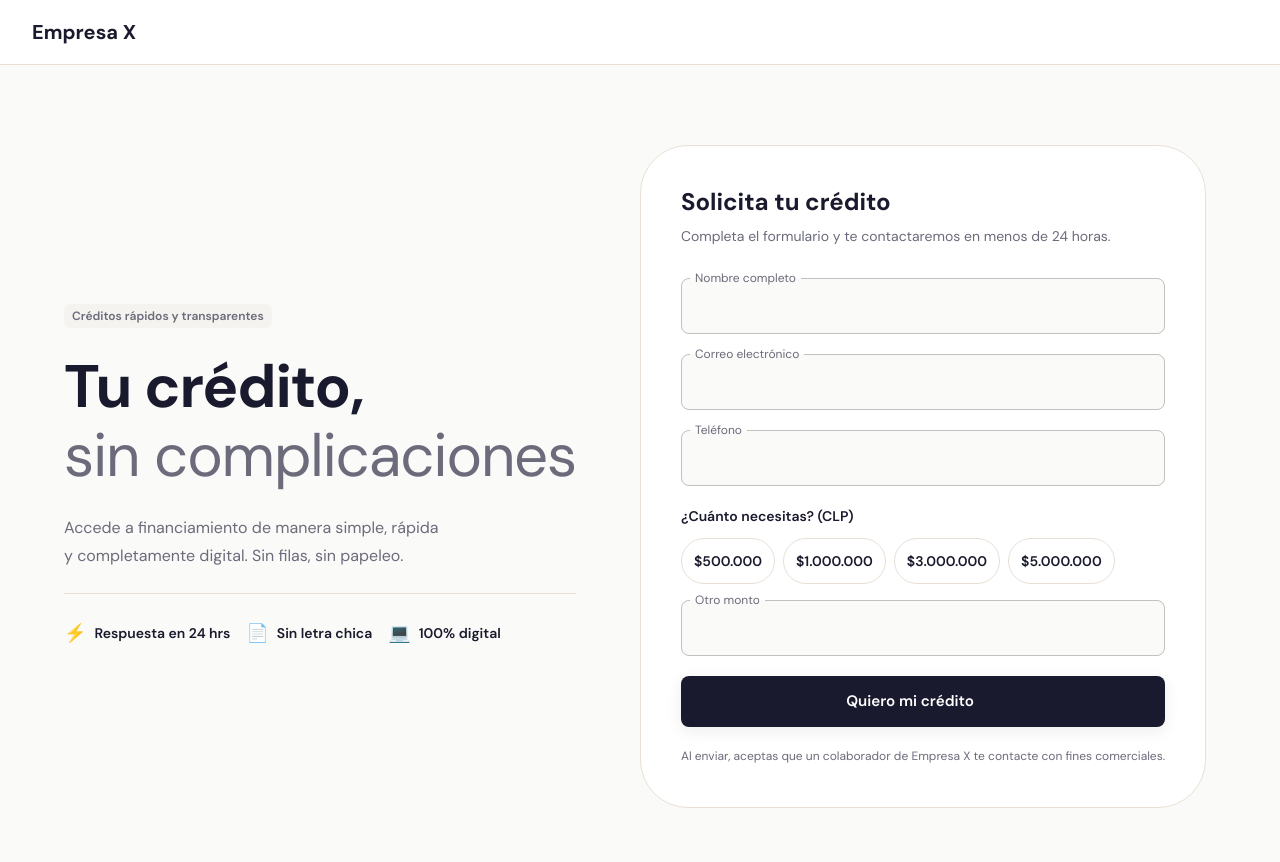
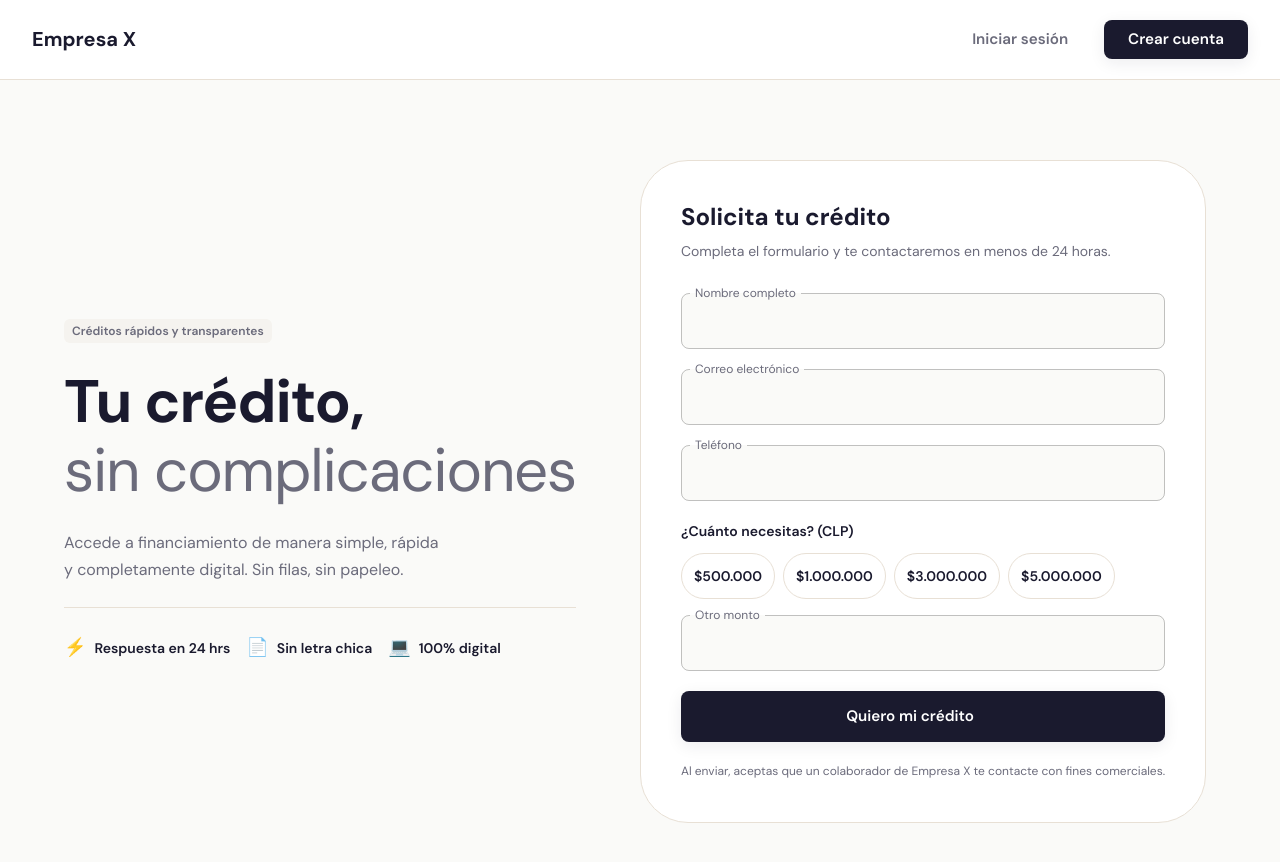
Before and after one commit to RodrigoR07/Prueba-Tecnica-Banca.me, a React (Vite) app: page / in a window 1280 px wide. Shown: the top 862 px of the page. Built offline with nearby package versions, Linux system fonts and the light colour scheme; some icons are missing.

Commit message:
feat: add login and register buttons to Landing navbar

```diff
--- a/src/pages/Landing.jsx
+++ b/src/pages/Landing.jsx
@@ -1,5 +1,6 @@
 import { useState } from 'react';
 import { useForm } from 'react-hook-form';
+import { Link as RouterLink } from 'react-router-dom';
 import {
   Box, Container, Typography, TextField, Button, Grid,
   InputAdornment, Alert, Fade, Chip, Stack, Divider,
@@ -93,9 +94,31 @@ export default function Landing() {
     <Box sx={{ minHeight: '100vh', bgcolor: 'background.default' }}>
       {/* Navbar */}
       <Box sx={{ borderBottom: '1px solid', borderColor: 'divider', bgcolor: 'white', px: 4, py: 2 }}>
-        <Typography variant="h6" fontWeight={700} color="primary">
-          Empresa X
-        </Typography>
+        <Stack direction="row" justifyContent="space-between" alignItems="center">
+          <Typography variant="h6" fontWeight={700} color="primary">
+            Empresa X
+          </Typography>
+          <Stack direction="row" spacing={1.5} alignItems="center">
+            <Button
+              component={RouterLink}
+              to="/login"
+              variant="text"
+              size="small"
+              sx={{ color: 'text.secondary', fontWeight: 600 }}
+            >
+              Iniciar sesión
+            </Button>
+            <Button
+              component={RouterLink}
+              to="/register"
+              variant="contained"
+              size="small"
+              sx={{ py: 0.8 }}
+            >
+              Crear cuenta
+            </Button>
+          </Stack>
+        </Stack>
       </Box>
 
       <Container maxWidth="lg" sx={{ py: { xs: 6, md: 10 } }}>
```
